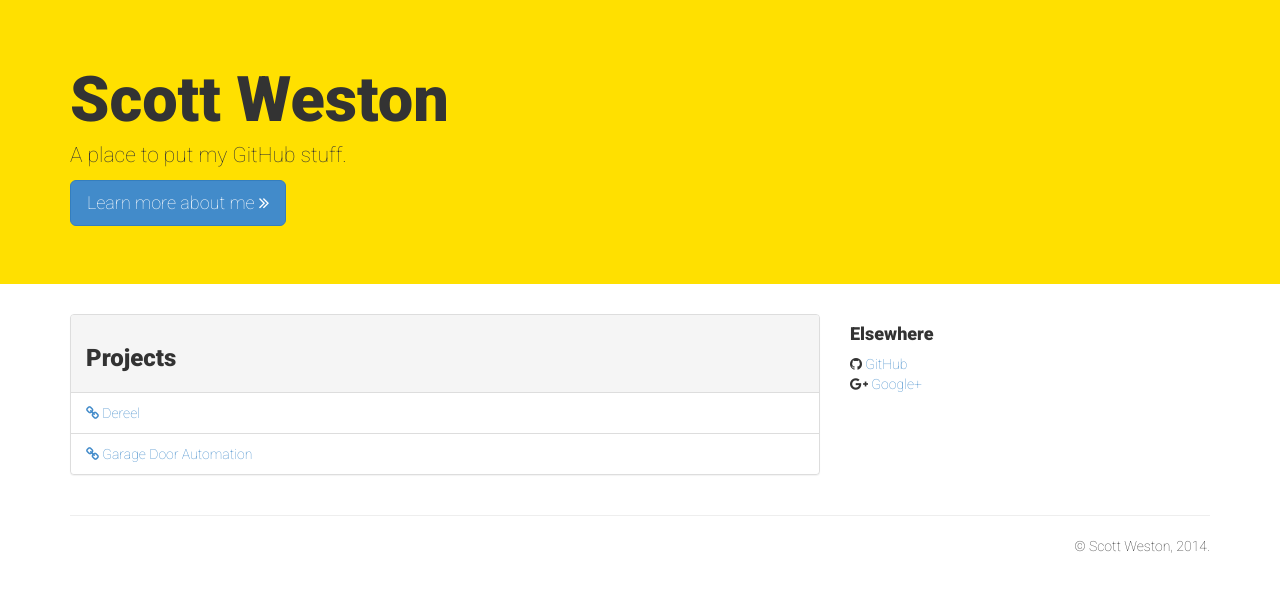
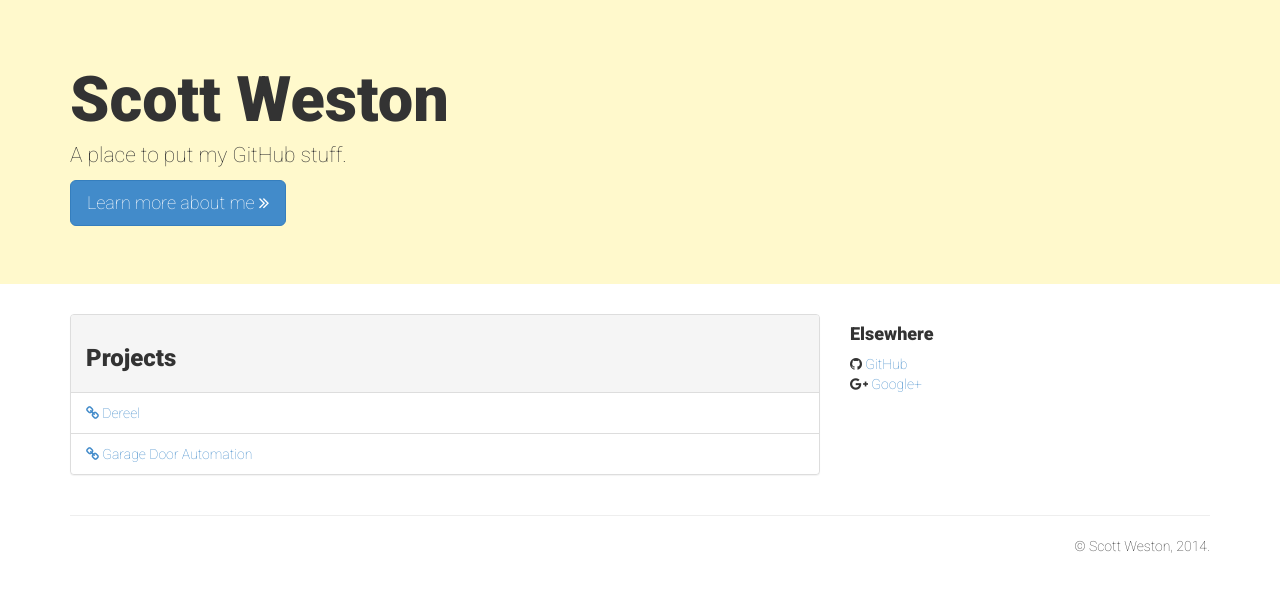
Before and after one commit to scottweston/scottweston.github.io, a Jekyll site: the page built from index.html, in a window 1280 px wide. Shown: the top 592 px of the page. Built offline with Jekyll 4.4.1, drawn with Linux system fonts in a browser that asks for light colours; nearby versions of some CDN libraries; Markdown is read by kramdown in place of the engine named in the settings.

Commit message:
switch to rgba

```diff
--- a/css/style.css
+++ b/css/style.css
@@ -1,4 +1,4 @@
 body { font-family: 'Roboto', sans-serif; font-weight: 100; }
 h1, h2, h3, h4, h5, h6 { font-family: 'Roboto', sans-serif; font-weight: 900; }
 footer { text-align: right; }
-.jumbotron { background-color: #ffe000; }
+.jumbotron { background-color: rgba(255, 224, 0, .2); #ffe000; }
```
